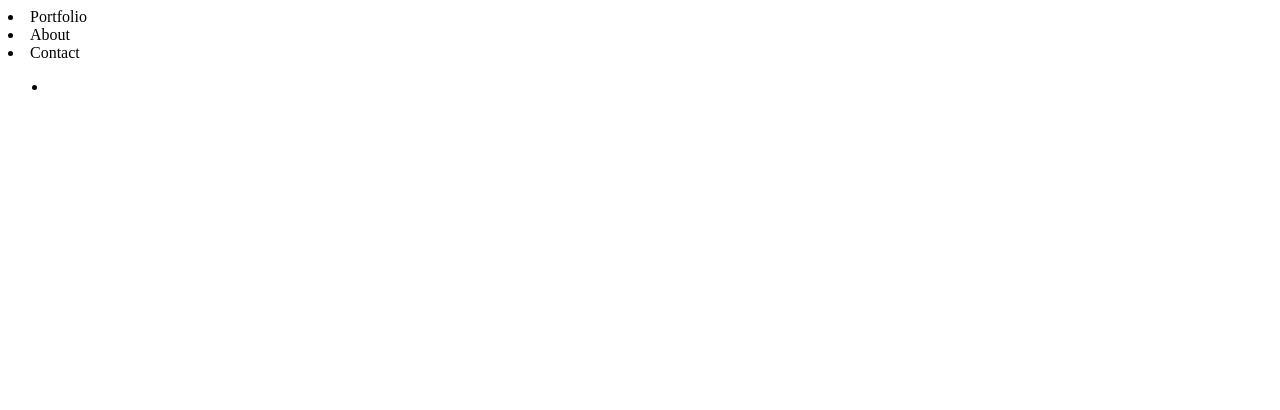
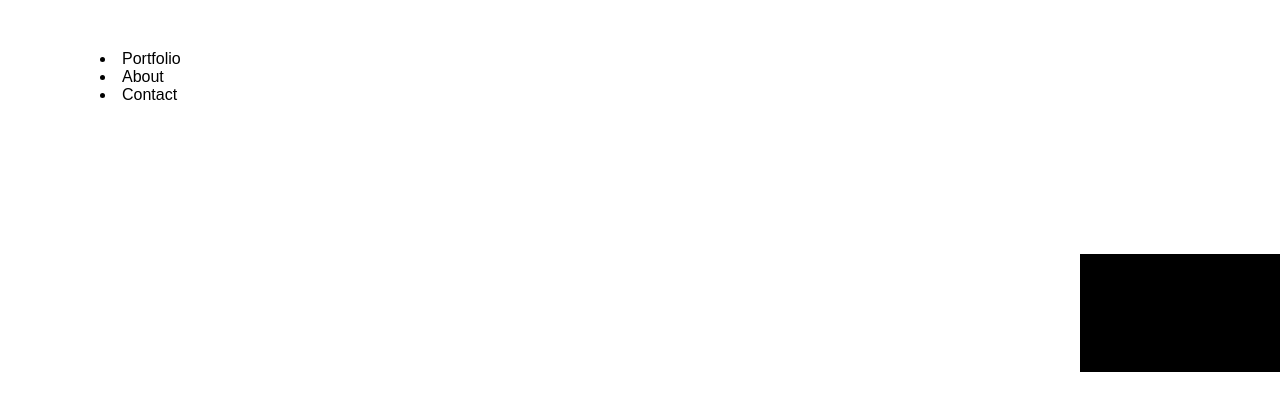
Before and after one commit to apbarry30/apbarry30-apbarry30.github.io-, a plain HTML site: page index.html in a window 1280 px wide. Drawn offline with Linux system fonts and the light colour scheme.

Commit message:
added styles into head?

```diff
--- a/index.html
+++ b/index.html
@@ -2,6 +2,7 @@
 <html lang="en" dir="ltr">
   <head>
     <meta charset="utf-8">
+    <link rel="stylesheet" href="/assets/sass/style.css">
     <title>
       Amanda Barry's page
     </title>
```
